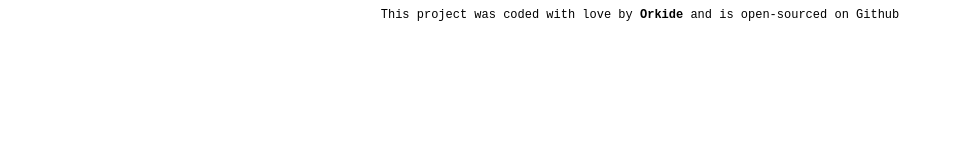
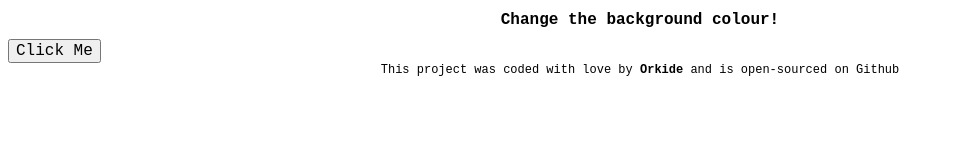
Before and after one commit to orkid-e/colour-flipper-project, a plain HTML site: page index.html in a window 1280 px wide. Shown: the whole page, without its empty margins (0-954 px from the left). Drawn offline with Linux system fonts and the light colour scheme.

Commit message:
Added HTML text

```diff
--- a/index.html
+++ b/index.html
@@ -8,6 +8,11 @@
     <title>Colour Flipper</title>
 </head>
 <body>
+    <h1>
+        Change the background colour!
+    </h1>
+
+<button> Click Me </button>
 
 <footer> This project was coded with love by <strong> Orkide</strong> and is open-sourced on Github </footer>
     <script src="script.js"></script>
--- a/style.css
+++ b/style.css
@@ -1,4 +1,16 @@
-footer {
+h1 {
+    text-align: center;
+    font-family: monospace;
+    font-size: 16px;
+}
+
+    button {
+    text-align: center;
+    font-family: monospace;
+    font-size: 16px;
+    }
+
+    footer {
     text-align: center;
     font-family: monospace;
     font-size: 12px;
```
